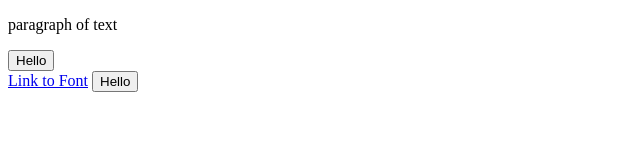
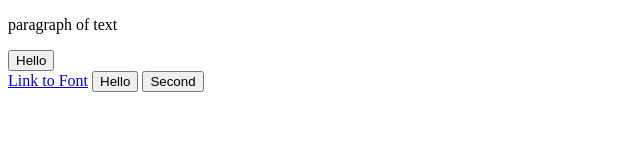
Before and after one commit to mailmeabhishek/practice_html_css, a plain HTML site: page website.html in a window 1280 px wide. Shown: the whole page, without its empty margins (0-640 px from the left). Drawn offline with Linux system fonts and the light colour scheme.

Commit message:
second commit

```diff
--- a/website.html
+++ b/website.html
@@ -11,5 +11,6 @@
     <button>Hello</button><br />
     <a href="https://fonts.google.com/" target="_blank">Link to Font</a>
     <button>Hello</button>
+    <button>Second</button>
   </body>
 </html>
```
